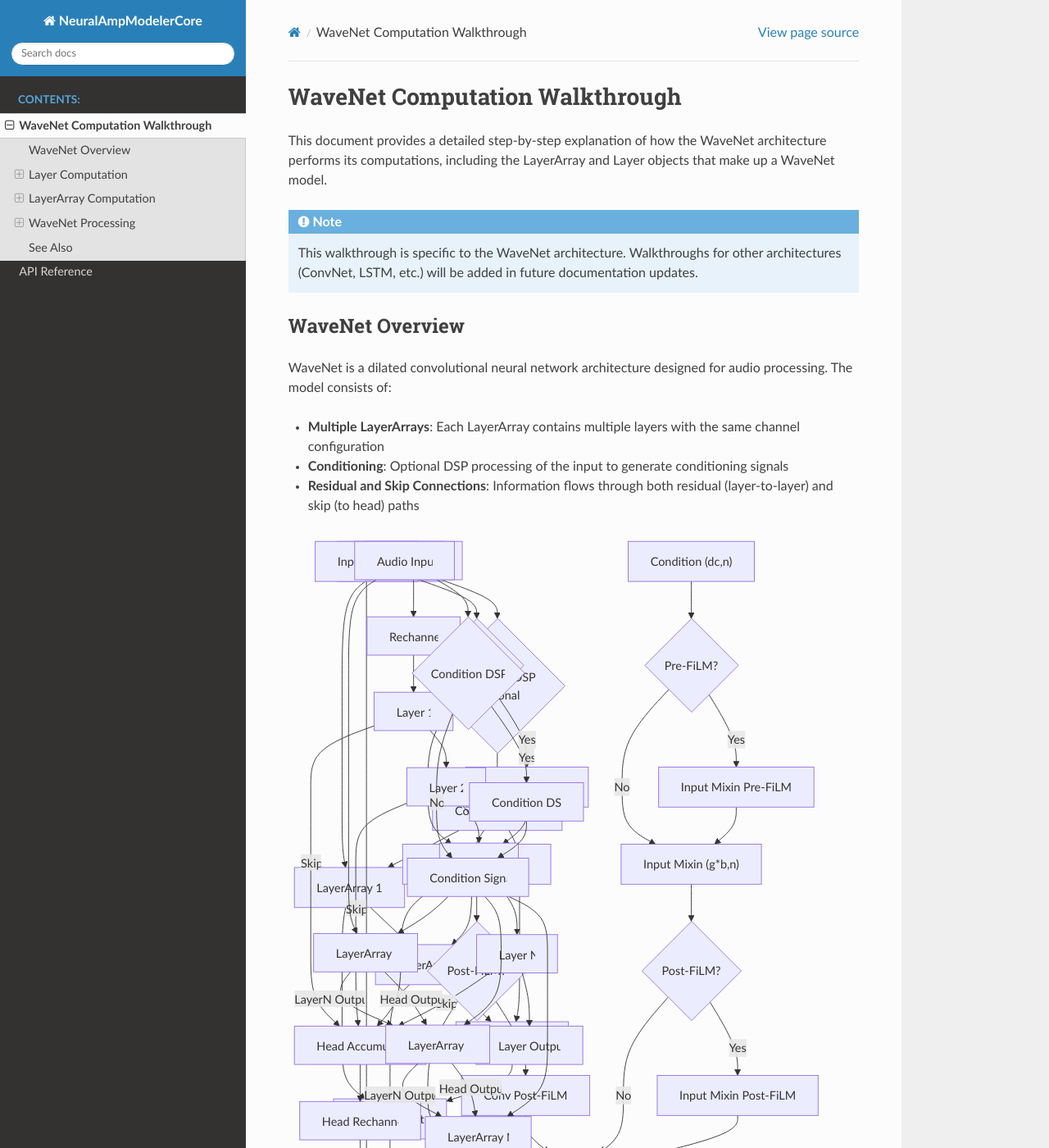
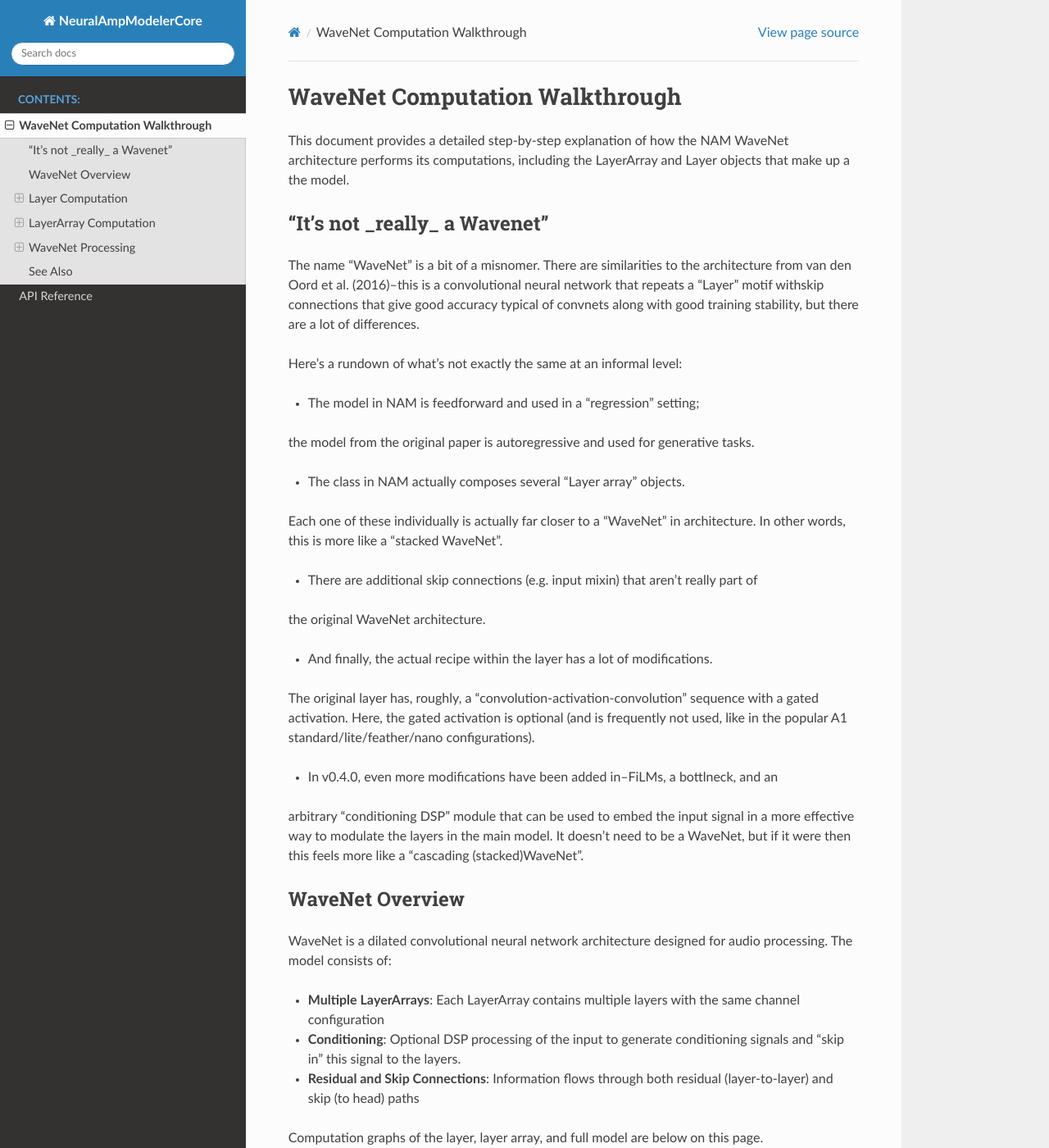
Before and after one commit to sdatkinson/NeuralAmpModelerCore, a Sphinx documentation site: the page built from docs/wavenet_walkthrough.rst, in a window 1280 px wide and 1400 px high. Shown: the whole window at 82% size. Built offline with Sphinx 7.4.7 and the Read the Docs theme 3.1.0, drawn with Linux system fonts in a browser that asks for light colours; some of the changed text lies outside the part shown.

Commit message:
Update wavenet_walkthrough.rst - editing

```diff
--- a/docs/wavenet_walkthrough.rst
+++ b/docs/wavenet_walkthrough.rst
@@ -1,10 +1,40 @@
 WaveNet Computation Walkthrough
 ==================================
 
-This document provides a detailed step-by-step explanation of how the WaveNet architecture performs its computations, including the LayerArray and Layer objects that make up a WaveNet model.
+This document provides a detailed step-by-step explanation of how the NAM WaveNet architecture performs its computations, including the LayerArray and Layer objects that make up a the model.
 
-.. note::
-   This walkthrough is specific to the WaveNet architecture. Walkthroughs for other architectures (ConvNet, LSTM, etc.) will be added in future documentation updates.
+"It's not _really_ a Wavenet"
+-----------------------------
+
+The name "WaveNet" is a bit of a misnomer.
+There are similarities to the architecture from van den Oord et al. (2016)--this is a
+convolutional neural network that repeats a "Layer" motif withskip connections that
+give good accuracy typical of convnets along with good training stability, but there are
+a lot of differences.
+
+Here's a rundown of what's not exactly the same at an informal level:
+
+* The model in NAM is feedforward and used in a "regression" setting;
+the model from the original paper is autoregressive and used for generative tasks.
+
+* The class in NAM actually composes several "Layer array" objects.
+Each one of these individually is actually far closer to a "WaveNet" in architecture.
+In other words, this is more like a "stacked WaveNet".
+
+* There are additional skip connections (e.g. input mixin) that aren't really part of
+the original WaveNet architecture.
+
+* And finally, the actual recipe within the layer has a lot of modifications.
+The original layer has, roughly, a "convolution-activation-convolution" sequence with a
+gated activation.
+Here, the gated activation is optional (and is frequently not used, like in the popular
+A1 standard/lite/feather/nano configurations).
+
+* In v0.4.0, even more modifications have been added in--FiLMs, a bottlneck, and an
+arbitrary "conditioning DSP" module that can be used to embed the input signal in a more
+effective way to modulate the layers in the main model.
+It doesn't need to be a WaveNet, but if it were then this feels more like a "cascading
+(stacked)WaveNet".
 
 WaveNet Overview
 ----------------
@@ -12,31 +42,16 @@ WaveNet Overview
 WaveNet is a dilated convolutional neural network architecture designed for audio processing. The model consists of:
 
 * **Multiple LayerArrays**: Each LayerArray contains multiple layers with the same channel configuration
-* **Conditioning**: Optional DSP processing of the input to generate conditioning signals
+* **Conditioning**: Optional DSP processing of the input to generate conditioning signals and "skip in" this signal to the layers.
 * **Residual and Skip Connections**: Information flows through both residual (layer-to-layer) and skip (to head) paths
 
-.. mermaid::
-   :caption: High-level WaveNet Architecture
-
-   graph TD
-       Input[Audio Input] --> ConditionDSP{Condition DSP<br/>Optional}
-       ConditionDSP --> Condition[Condition Signal]
-       Input --> LayerArray1[LayerArray 1]
-       Condition --> LayerArray1
-       LayerArray1 --> LayerArray2[LayerArray 2]
-       Condition --> LayerArray2
-       LayerArray2 --> LayerArrayN[LayerArray N]
-       Condition --> LayerArrayN
-       LayerArray1 --> Head[Head Output]
-       LayerArray2 --> Head
-       LayerArrayN --> Head
-       Head --> Scale[Head Scale]
-       Scale --> Output[Audio Output]
+Computation graphs of the layer, layer array, and full model are below on this page.
 
 Layer Computation
 -----------------
 
-A single Layer performs the core computation of a WaveNet block. The computation proceeds through several stages:
+A single Layer performs the core computation of a WaveNet block.
+The computation proceeds through several stages:
 
 Step 1: Input Convolution
 ~~~~~~~~~~~~~~~~~~~~~~~~~~
@@ -44,8 +59,12 @@ Step 1: Input Convolution
 The input first goes through a dilated 1D convolution:
 
 1. **Optional Pre-FiLM**: If `conv_pre_film` is active, the input is modulated by the condition signal before convolution
-2. **Dilated Convolution**: The input is convolved with a dilated kernel (dilation factor increases with layer depth)
+2. **Dilated Convolution**: The input is convolved with a dilated kernel
 3. **Optional Post-FiLM**: If `conv_post_film` is active, the convolution output is modulated by the condition signal
+
+.. note::
+    Having two FiLM layers bookending the convolution layer is mathematically equivalent
+    to a sort of "rank 1 adaptive LoRA" on the convolution weights.
 
 .. code-block:: cpp
    :caption: Input convolution processing
@@ -117,6 +136,11 @@ The activation stage depends on the gating mode:
 
 After activation, an optional post-activation FiLM may be applied.
 
+.. note::
+    Even though the secondary activation is calssically chosen to be a sigmoid, it doesn't
+    need to be. It doesn't even need to output a value between 0 and 1.
+    The operation is still well-defined.
+
 .. code-block:: cpp
    :caption: Activation processing (gated mode example)
 
@@ -163,6 +187,11 @@ If a head1x1 convolution is configured, it processes the activated output for th
            this->_head1x1->GetOutput().leftCols(num_frames);
    }
 
+.. note::
+    If there is no head 1x1, then the output dimension is the same as the activation
+    output dimension (the "bottleneck" dimension).
+    If there is, then the head can project to an arbitrary dimension.
+
 Step 7: Residual and Skip Connections
 ~~~~~~~~~~~~~~~~~~~~~~~~~~~~~~~~~~~~~~~
 
@@ -195,7 +224,8 @@ Notes:
 
 * ``g=2`` if a gating or blending activation is used, and ``1`` otherwise.
 
-* The head output dimension ``dh`` is ``b`` when no head 1x1 is used; otherwise, it is determined by the head 1x1's number of output channels.
+* The head output dimension ``dh`` is the bottleneck dimension ``b`` when no head 1x1 is
+used; otherwise, it is determined by the head 1x1's number of output channels.
 
 
 .. mermaid::
@@ -331,7 +361,8 @@ The complete WaveNet processing pipeline:
 Step 1: Condition Processing
 ~~~~~~~~~~~~~~~~~~~~~~~~~~~~~~
 
-If a condition DSP is provided, the input is processed through it to generate the conditioning signal:
+If a condition DSP is provided, the input is processed through it to generate the
+conditioning signal:
 
 .. code-block:: cpp
    :caption: Condition processing
@@ -346,6 +377,9 @@ If a condition DSP is provided, the input is processed through it to generate th
            this->_condition_output = this->_condition_input;
        }
    }
+
+The condition module can be a WaveNet, but it can also be something else--a convolution,
+an RNN, etc.
 
 Step 2: LayerArray Processing
 ~~~~~~~~~~~~~~~~~~~~~~~~~~~~~~~
```
